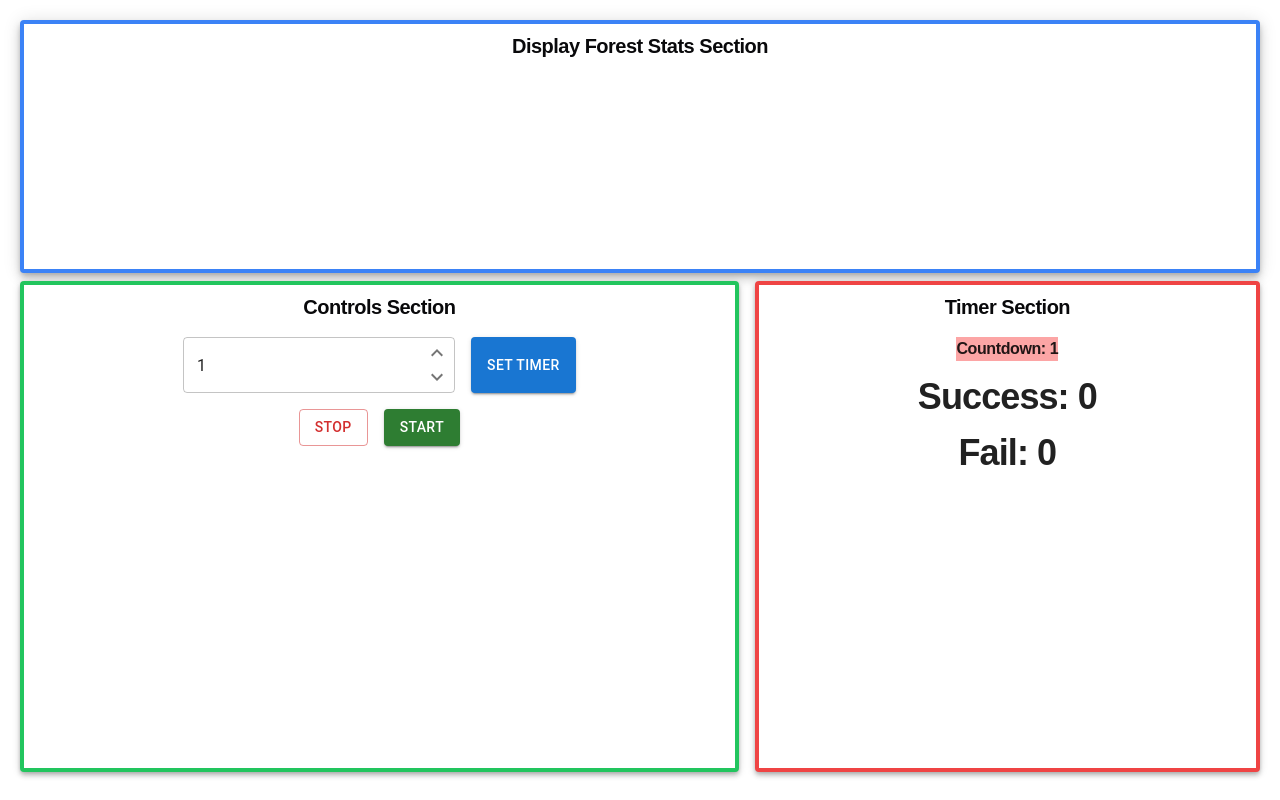
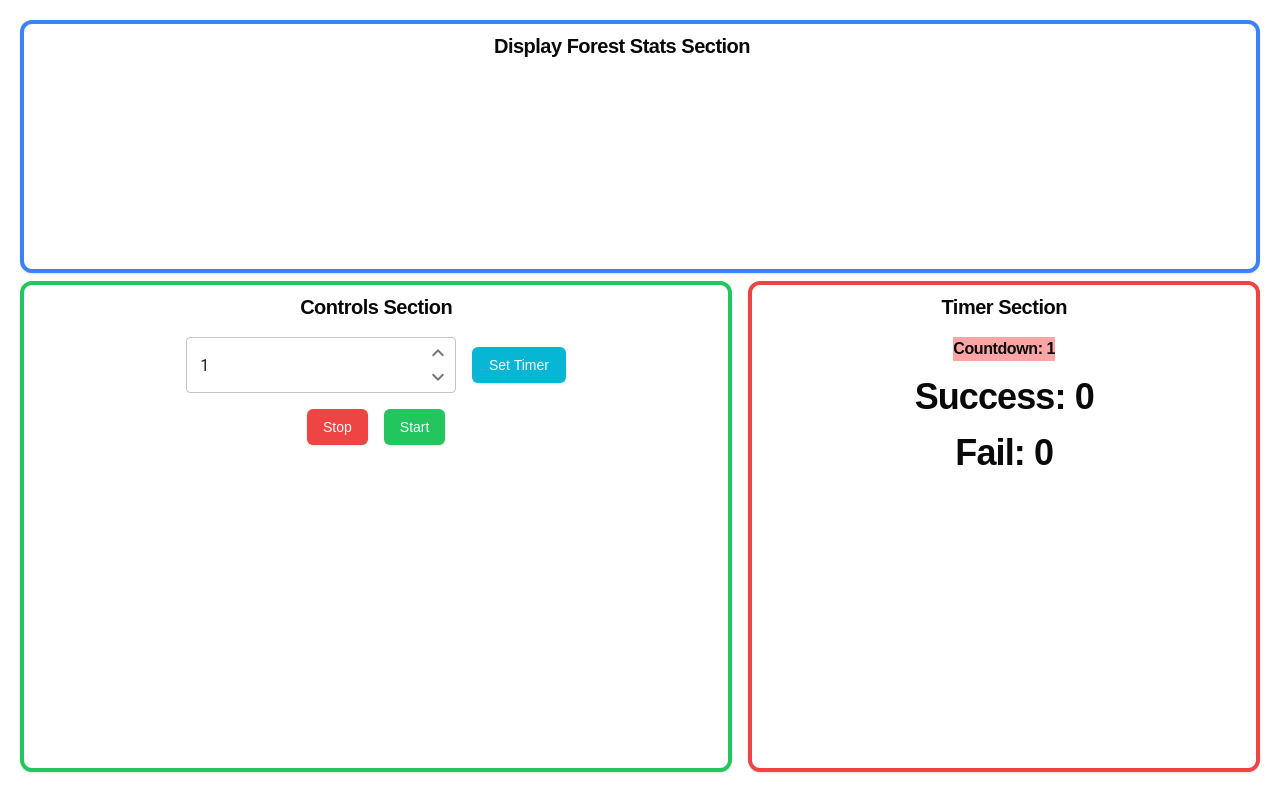
Before and after one commit to ArcFlu/arc-pomodoro, a Next.js app in the folder arc-pomodoro-app/: page /arc-timer in a window 1280 px wide. Built offline with nearby package versions, Linux system fonts and the light colour scheme.

Commit message:
Index Exports

```diff
--- a/arc-pomodoro-app/app/arc-timer/DisplayForestStatsSection.tsx
+++ b/arc-pomodoro-app/app/arc-timer/DisplayForestStatsSection.tsx
@@ -1,15 +1,11 @@
-import { Paper } from '@mui/material';
+import { Card, ToggleModeButton } from '@/components/index';
 
 const DisplayForestStatsSection: React.FC = () => {
   return (
-    <Paper
-      elevation={6}
-      className='flex h-1/3 items-start justify-center border-4 border-blue-500'
-    >
-      <h1 className='pt-2 text-xl text-foreground'>
-        Display Forest Stats Section
-      </h1>
-    </Paper>
+    <Card className='flex h-1/3 items-start justify-center border-4 border-blue-500'>
+      <h1 className='pt-2 text-xl'>Display Forest Stats Section</h1>
+      <ToggleModeButton />
+    </Card>
   );
 };
 
--- a/arc-pomodoro-app/app/arc-timer/TimerAndControlsSection.tsx
+++ b/arc-pomodoro-app/app/arc-timer/TimerAndControlsSection.tsx
@@ -1,6 +1,7 @@
 'use client';
+import { Button, Card } from '@/components/index';
+import { Stack } from '@mui/material';
 import React, { useEffect, useState } from 'react';
-import { Paper, Stack, Button } from '@mui/material';
 import { FieldNumberInput } from '../../components/src/mui-treasury/field-number-input';
 
 //Initial Value on Controls drop down and Timer side.
@@ -55,53 +56,49 @@ const TimerAndControlsSection: React.FC = () => {
 
   const getControlsSection = () => {
     return (
-      <Paper
-        elevation={4}
-        className='flex flex-grow items-start justify-center border-4 border-green-500'
-      >
+      <Card className='flex flex-grow items-start justify-center border-4 border-green-500'>
         <Stack gap={2} className='items-center'>
           <h1 className='pt-2 text-xl text-foreground'>Controls Section</h1>
-          <Stack gap={2} direction={'row'}>
+          <Stack gap={2} direction={'row'} className='flex items-center'>
             <FieldNumberInput
               defaultValue={initTimerValue}
               onChange={handleInputFieldTimerChange}
             />
             <Button
-              variant='contained'
               onClick={() => {
                 setTimer(inputFieldTimer);
                 setIsCountingDown(false);
               }}
+              className='h-full w-1/4 bg-cyan-500 hover:bg-cyan-700'
             >
               Set Timer
             </Button>
           </Stack>
           <Stack gap={2} direction={'row'}>
-            <Button variant='outlined' color='error' onClick={handleStopClick}>
+            <Button
+              className='bg-red-500 hover:bg-red-700'
+              onClick={handleStopClick}
+            >
               Stop
             </Button>
             <Button
               disabled={isCountingDown}
-              variant='contained'
-              color='success'
               onClick={() => {
                 setIsCountingDown(true);
                 setTimer(inputFieldTimer);
               }}
+              className='bg-green-500 hover:bg-green-700'
             >
               Start
             </Button>
           </Stack>
         </Stack>
-      </Paper>
+      </Card>
     );
   };
   const getTimerSection = () => {
     return (
-      <Paper
-        elevation={4}
-        className='flex flex-grow items-start justify-center border-4 border-red-500'
-      >
+      <Card className='flex flex-grow items-start justify-center border-4 border-red-500'>
         <Stack gap={2} className='items-center'>
           <h1 className='pt-2 text-xl text-foreground'>Timer Section</h1>
           <h1
@@ -116,7 +113,7 @@ const TimerAndControlsSection: React.FC = () => {
           <h2>Success: {countSuccess}</h2>
           <h2>Fail: {countFail}</h2>
         </Stack>
-      </Paper>
+      </Card>
     );
   };
 
--- /dev/null
+++ b/arc-pomodoro-app/components/index.ts
@@ -0,0 +1,5 @@
+// Exporting from shadcn-ui folder
+export { ToggleModeButton } from './custom-ui/ToggleModeButton';
+export { Avatar, AvatarImage } from './shadcn-ui/avatar';
+export { Button } from './shadcn-ui/button';
+export { Card, CardContent } from './shadcn-ui/card';
```
Also changed, not shown: arc-pomodoro-app/app/LandingPage.tsx (+8 -4 lines), arc-pomodoro-app/components/shadcn-ui/avatar.tsx (+14 -14 lines), arc-pomodoro-app/app/fonts/GeistMonoVF.woff (deleted), arc-pomodoro-app/app/fonts/GeistVF.woff (deleted).
